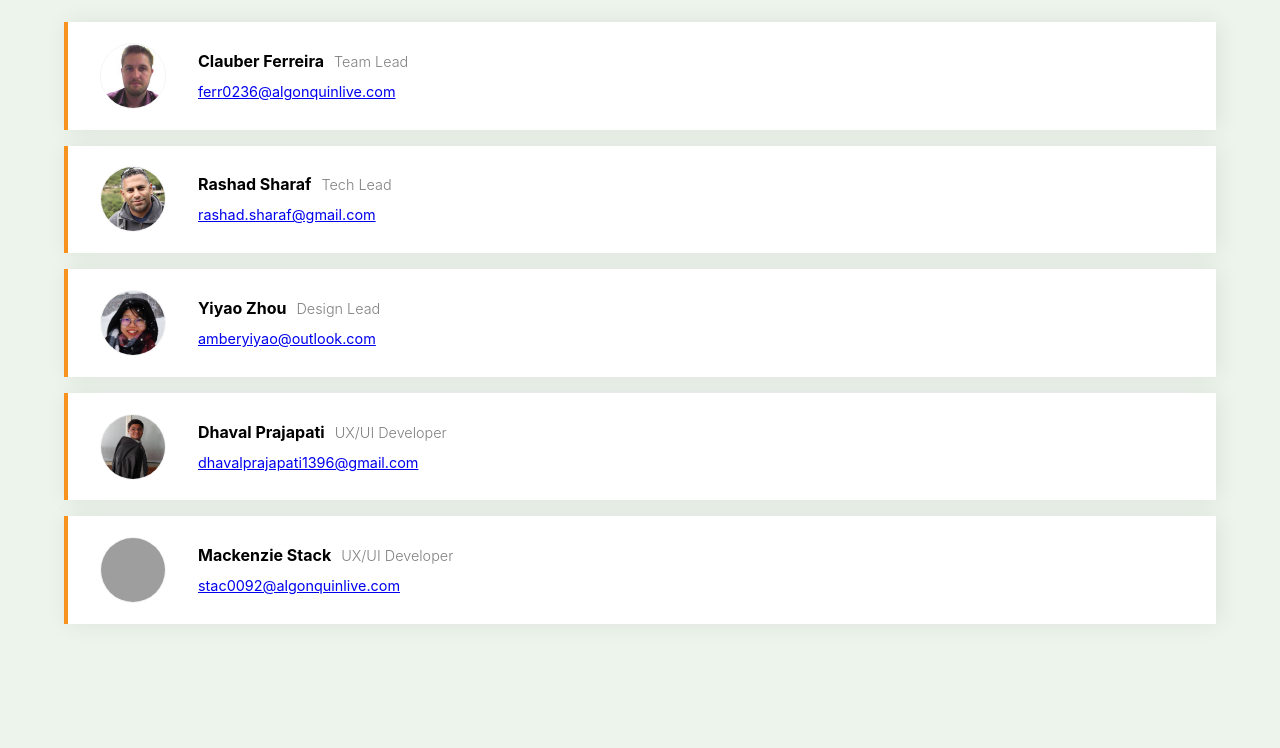
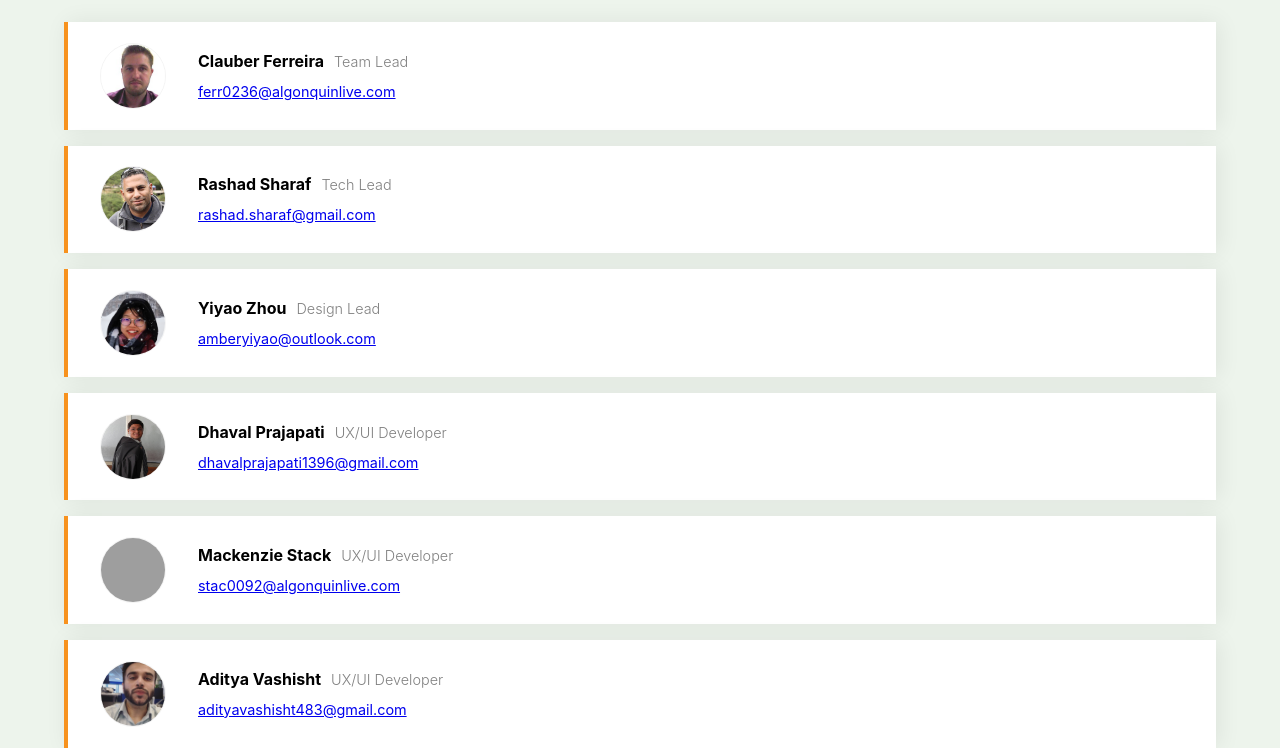
Before and after one commit to amberyiyao/CmdOps-ContactUs, a plain HTML site: page index.html in a window 1280 px wide. Shown: the part 106-854 px from the top of the page. Before the commit the page ends 800 px from the top, so only its background shows below. Drawn offline with Linux system fonts and the light colour scheme; grey boxes are pictures that could not be loaded.

Commit message:
added Aditya

```diff
--- a/index.html
+++ b/index.html
@@ -138,6 +138,17 @@
                 <a href="mailto:stac0092@algonquinlive.com">stac0092@algonquinlive.com</a>
             </div>
         </div>
+        <div class="person">
+            <img src="./img/Aditya.JPG"/>
+                <div>
+                    <div class="info">
+                        <p class="name">Aditya Vashisht</p>
+                        <p class="title">UX/UI Developer</p>
+                    </div>
+                    <a href="mailto:adityavashisht483@gmail.com ">adityavashisht483@gmail.com </a>
+                </div>
+            </div>
+
 
     </main>
     <footer>
```
Also changed, not shown: img/Aditya.JPG (added).
